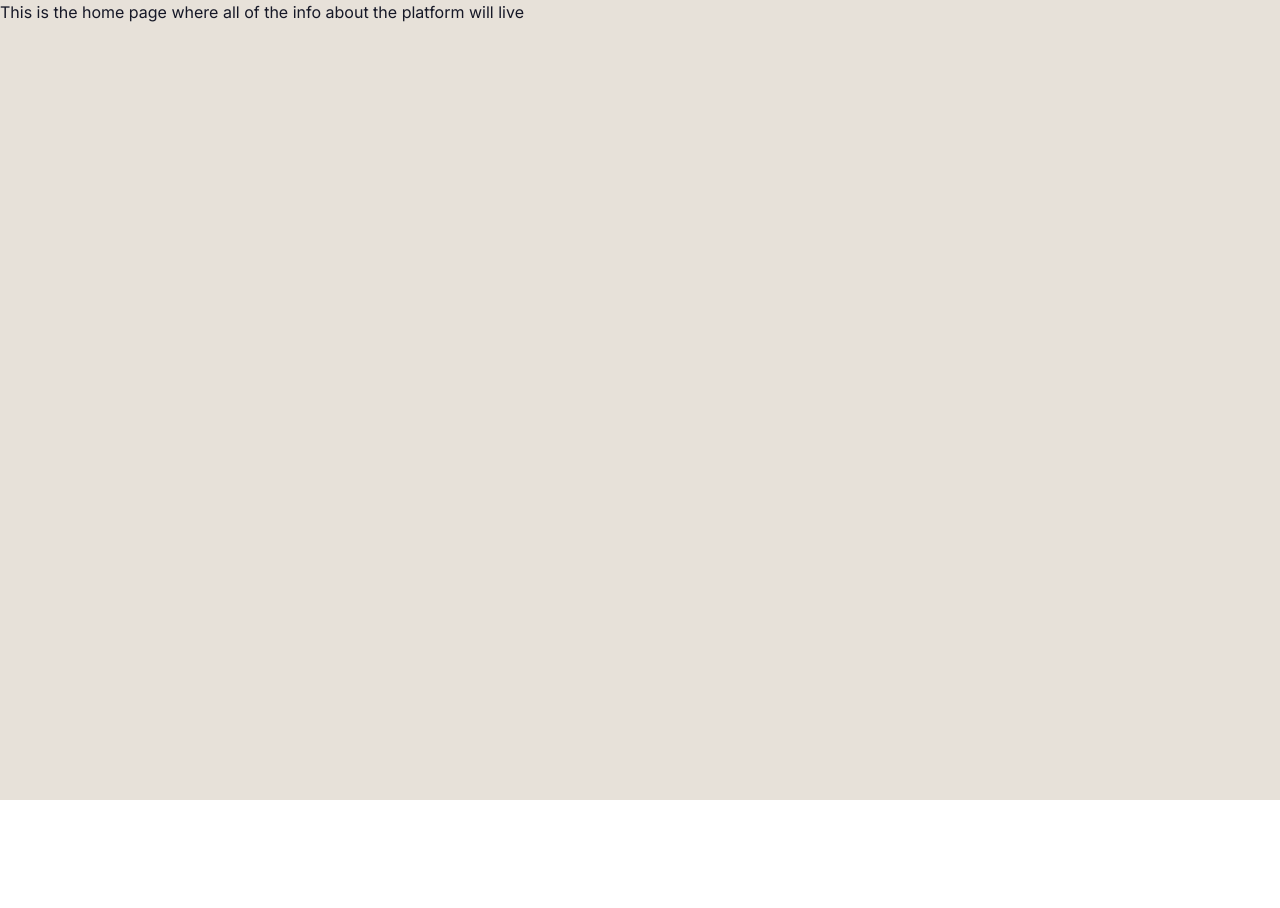
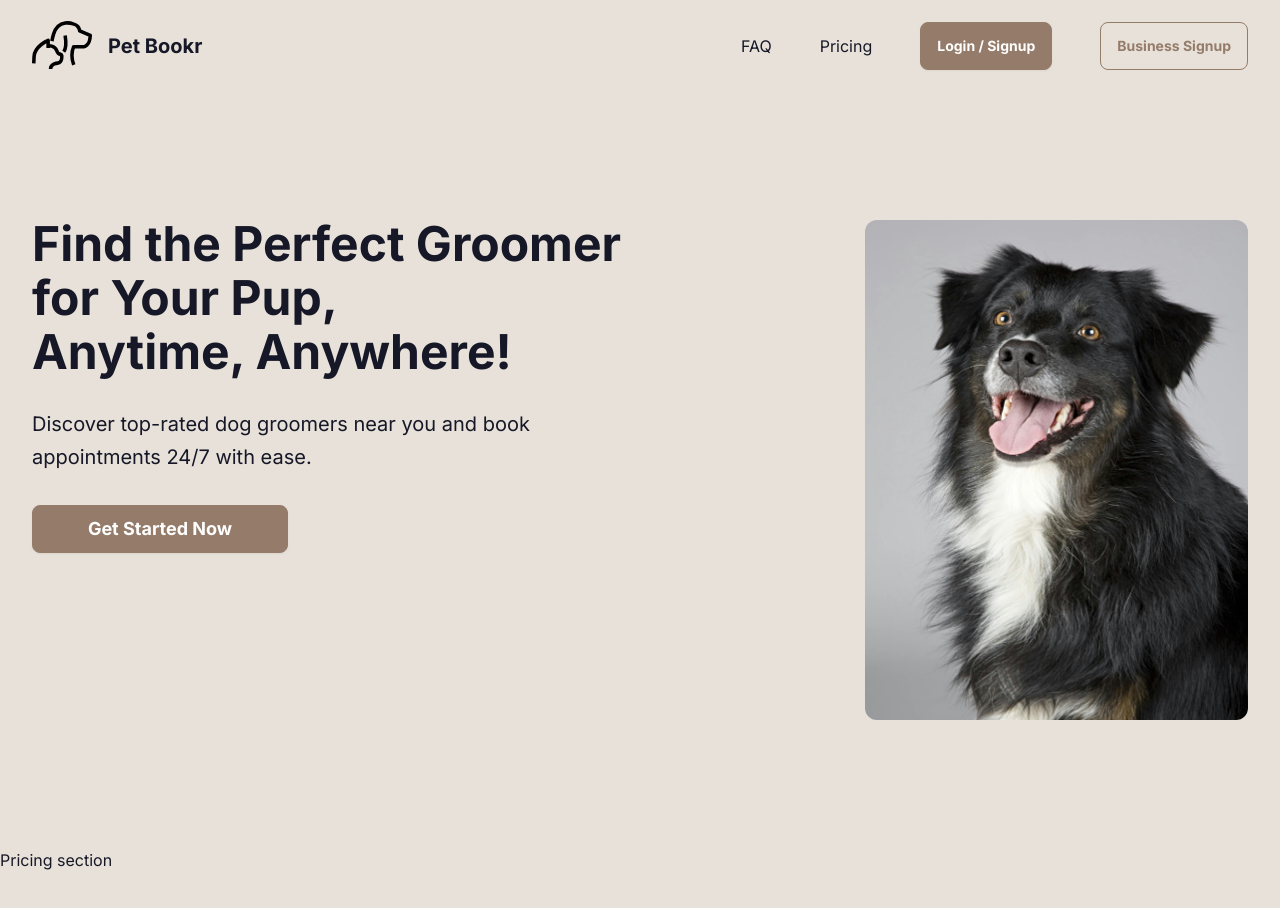
Before and after one commit to connorltodd/pet-bookr, a Next.js app: page / in a window 1280 px wide. Shown: the top 908 px of the page. Before the commit the page ends 800 px from the top, so only its background shows below. Built offline with nearby package versions, Linux system fonts and the light colour scheme.

Commit message:
hero and navbar section implemented for homepage

```diff
--- a/app/dashboard/businesses/[id]/page.tsx
+++ b/app/dashboard/businesses/[id]/page.tsx
@@ -226,6 +226,7 @@ export default function BusinessDetails() {
                           <p>{service.name}</p>
                           <div>
                             <p>{formatPrice(service.price)}</p>
+                            <p>{service.service_length} (mins)</p>
                           </div>
                         </div>
                       ))
--- a/app/dashboard/layout.tsx
+++ b/app/dashboard/layout.tsx
@@ -12,7 +12,7 @@ export default function RootLayout({
   const pathname = usePathname();
 
   return (
-    <div className="max-w-[1440px] m-auto">
+    <div className="max-w-7xl m-auto">
       <UserProvider>
         {!pathname.includes("/onboarding") && <Navbar />}
         {children}
--- a/app/page.tsx
+++ b/app/page.tsx
@@ -1,9 +1,18 @@
+import HomepageHero from "./ui/components/HomepageHero";
+import HomepageNavbar from "./ui/components/HomepageNavbar";
+
 export default function Home() {
   return (
-    <div>
-      <h1>
-        This is the home page where all of the info about the platform will live
-      </h1>
+    <div className="max-w-7xl m-auto">
+      <HomepageNavbar />
+      <HomepageHero />
+      <div id="PRICING" className="h-[100vh]">
+        <h1>Pricing section</h1>
+      </div>
+      {/* Homepage Hero here */}
+      {/* Header (Hero Section): "Find the Perfect Groomer for Your Pup, Anytime,
+      Anywhere!" Discover top-rated dog groomers near you and book appointments
+      24/7 with ease. CTA Button: Get Started Now */}
     </div>
   );
 }
--- /dev/null
+++ b/app/ui/components/HomepageHero.tsx
@@ -0,0 +1,32 @@
+import Image from "next/image";
+import homepageHeroImage from "../../assets/images/homepage-hero-header.jpg";
+
+export default function HomepageHero() {
+  return (
+    <div className="max-w-7xl mx-auto flex flex-col lg:flex-row items-start justify-center gap-16 lg:gap-32 px-8 py-12 lg:py-32">
+      <div>
+        <h1 className="font-bold text-4xl lg:text-5xl flex flex-col gap-[6px]">
+          Find the Perfect Groomer
+          <span>for Your Pup,</span>
+          <span>Anytime, Anywhere!</span>
+        </h1>
+        <p className="text-xl leading-relaxed mt-8 max-w-[80%]">
+          Discover top-rated dog groomers near you and book appointments 24/7
+          with ease.
+        </p>
+        <button className="text-lg cursor-pointer btn btn-primary mt-8 btn-wide">
+          Get Started Now
+        </button>
+      </div>
+      <div className="w-[35%]">
+        <div className="h-[50%]">
+          <Image
+            className="h-[500px] rounded-xl"
+            src={homepageHeroImage}
+            alt="homepage hero"
+          />
+        </div>
+      </div>
+    </div>
+  );
+}
--- /dev/null
+++ b/app/ui/components/HomepageNavbar.tsx
@@ -0,0 +1,109 @@
+"use client";
+
+import { faBars } from "@fortawesome/free-solid-svg-icons";
+import { FontAwesomeIcon } from "@fortawesome/react-fontawesome";
+import Link from "next/link";
+import { usePathname } from "next/navigation";
+import { useEffect, useState } from "react";
+import PetBookrLogo from "./PetBookrLogo";
+
+export default function HomepageNavbar() {
+  const [drawerOpen, setDrawerOpen] = useState(false);
+  const pathname = usePathname();
+
+  const toggleDrawer = () => {
+    setDrawerOpen(!drawerOpen);
+  };
+
+  useEffect(() => {
+    setDrawerOpen(false);
+  }, [pathname]);
+
+  return (
+    <div className="">
+      {/* Hamburger Icon */}
+      <div className="flex justify-between items-center lg:hidden pt-5 px-7 pb-0 md:p-12">
+        <Link href={"/"}>
+          <div className="flex justify-center items-center gap-4">
+            <PetBookrLogo height={40} width={40} fontSize="text-xl" />
+          </div>
+        </Link>
+        <button
+          onClick={toggleDrawer}
+          className="text-black focus:outline-none focus:text-black"
+        >
+          <FontAwesomeIcon icon={faBars} className="fas fa-bars h-7 w-7" />
+        </button>
+      </div>
+
+      {/* Desktop Menu */}
+      <nav
+        className="lg:flex hidden justify-between items-center py-4 px-8"
+        role="navigation"
+      >
+        {/* Logo */}
+        <Link href={"/"}>
+          <PetBookrLogo height={60} width={60} fontSize="text-xl" />
+        </Link>
+        <div className="flex gap-12 items-center">
+          <button
+            onClick={() =>
+              document
+                .getElementById("FAQ")
+                ?.scrollIntoView({ behavior: "smooth", block: "start" })
+            }
+            className="text-md cursor-pointer"
+          >
+            FAQ
+          </button>
+          <button
+            onClick={() =>
+              document
+                .getElementById("PRICING")
+                ?.scrollIntoView({ behavior: "smooth", block: "start" })
+            }
+            className="text-md cursor-pointer"
+          >
+            Pricing
+          </button>
+          <Link
+            className="text-md cursor-pointer btn btn-primary"
+            href="/login"
+          >
+            Login / Signup
+          </Link>
+          {/* TODO: connect the correct link here */}
+          <a className="text-md cursor-pointer btn btn-outline border-primary text-primary hover:btn-primary hover:text-white">
+            Business Signup
+          </a>
+        </div>
+      </nav>
+
+      {/* Mobile Menu */}
+      <div
+        className={`fixed inset-y-0 z-20 right-0 bg-white w-64 transform ${
+          drawerOpen ? "translate-x-0" : "translate-x-full"
+        } transition-transform duration-300 lg:hidden`}
+      >
+        <nav className="bg-white p-4" role="navigation">
+          <Link href="/">
+            <div className="flex justify-center items-center gap-4">
+              <PetBookrLogo height={60} width={60} fontSize="text-xl" />
+            </div>
+          </Link>
+          <div className="w-[170px] m-auto flex flex-col gap-8 mt-8">
+            {/* TODO: copy the desktop menu options here */}
+          </div>
+        </nav>
+      </div>
+
+      {/* Mobile Menu Overlay (hidden by default) */}
+      {drawerOpen && (
+        <div
+          onClick={toggleDrawer}
+          className="fixed inset-0 z-10 bg-black opacity-80 lg:hidden"
+        ></div>
+      )}
+    </div>
+  );
+}
```
Also changed, not shown: app/assets/images/homepage-hero-header.jpg (added), app/globals.css (line endings or trailing spaces).
